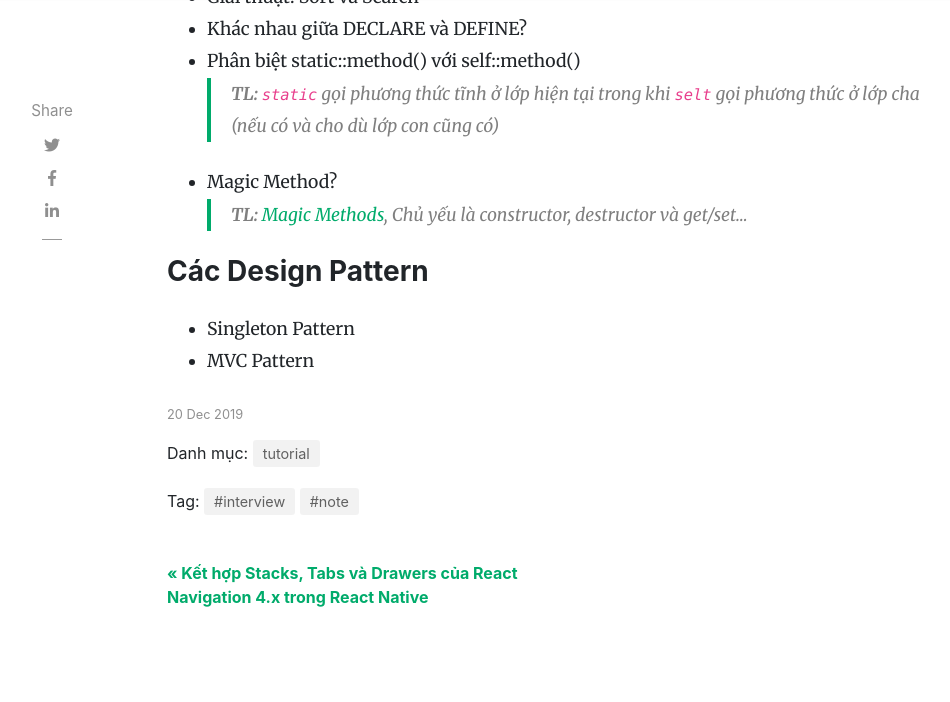
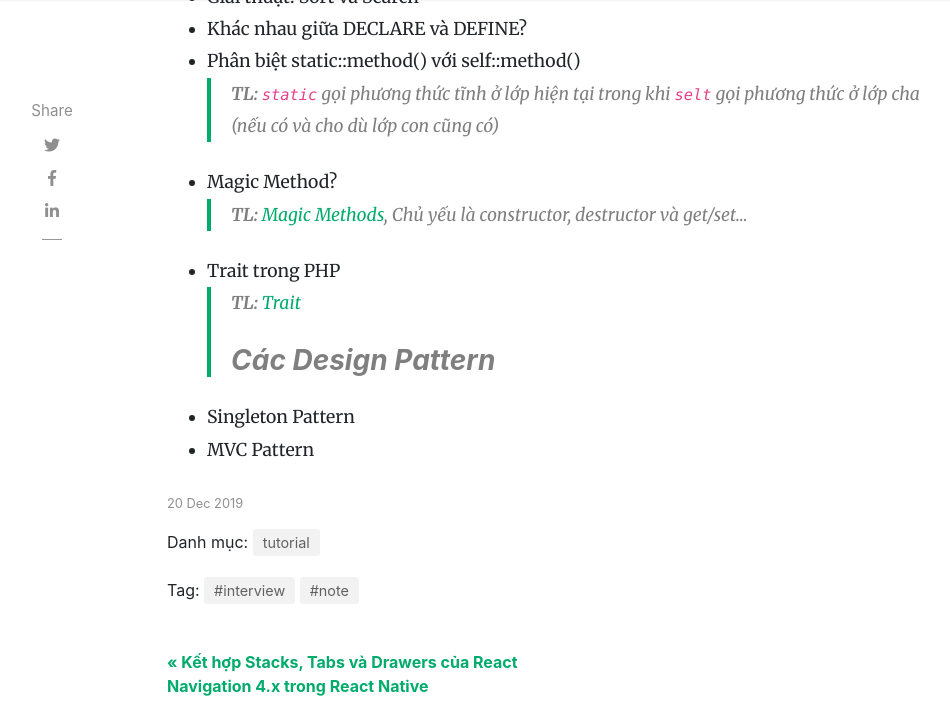
Before and after one commit to tuitucode/tuitucode.github.io, a Jekyll site: the page built from _posts/2019-12-20-kinh-nghiem-phong-van.md, in a window 1280 px wide and 900 px high, scrolled down 1674 px, cut to the strip 0-702 px from the top of the window. Shown: the whole strip, without its empty margins (118-1068 px from the left). Built offline with Jekyll 4.4.1, drawn with Linux system fonts in a browser that asks for light colours; nearby versions of some CDN libraries; comment, search, counter and statistics services are not loaded.

Commit message:
Update 2019-12-20-kinh-nghiem-phong-van.md

```diff
--- a/_posts/2019-12-20-kinh-nghiem-phong-van.md
+++ b/_posts/2019-12-20-kinh-nghiem-phong-van.md
@@ -33,7 +33,8 @@ Kinh nghiệm phỏng vấn
 > **TL:** `static` gọi phương thức tĩnh ở lớp hiện tại trong khi `selt` gọi phương thức ở lớp cha (nếu có và cho dù lớp con cũng có)
 - Magic Method?
 > **TL:** [Magic Methods](https://dzone.com/articles/9-magic-methods-php-0), Chủ yếu là constructor, destructor và get/set...
-
+- Trait trong PHP
+> **TL:** [Trait](https://viblo.asia/p/lap-trinh-huong-doi-tuong-voi-php-va-nhung-dieu-can-biet-phan-2-Eb85oXq0K2G)
 ### Các Design Pattern
 - Singleton Pattern
 - MVC Pattern
```
